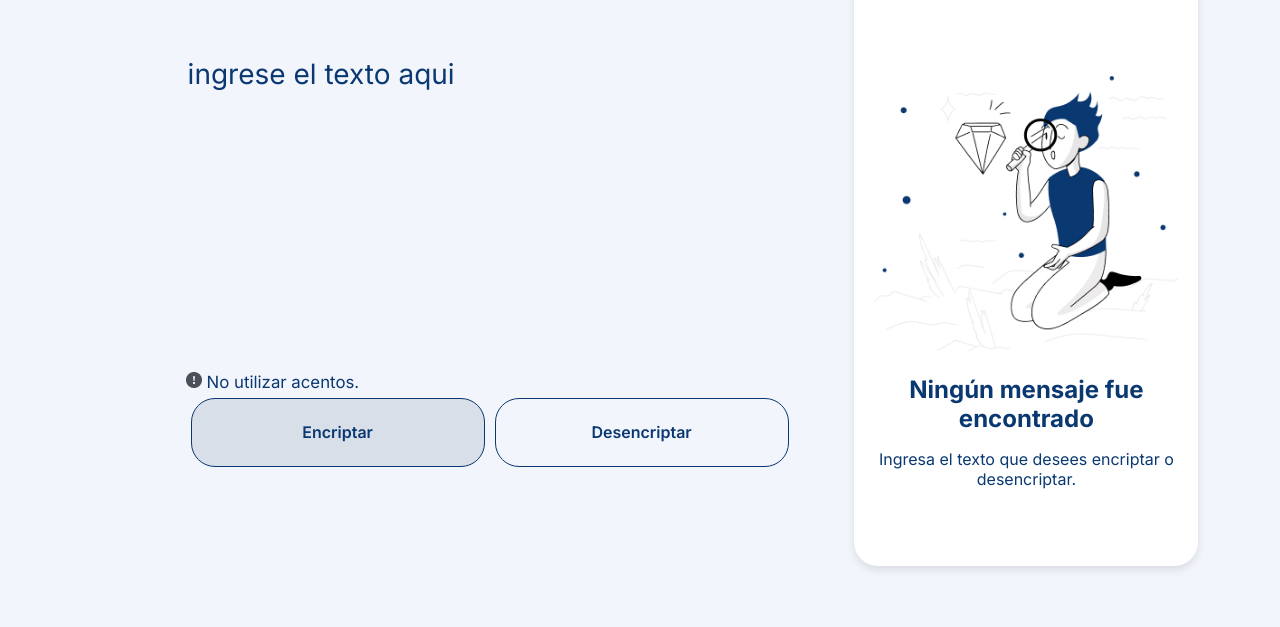
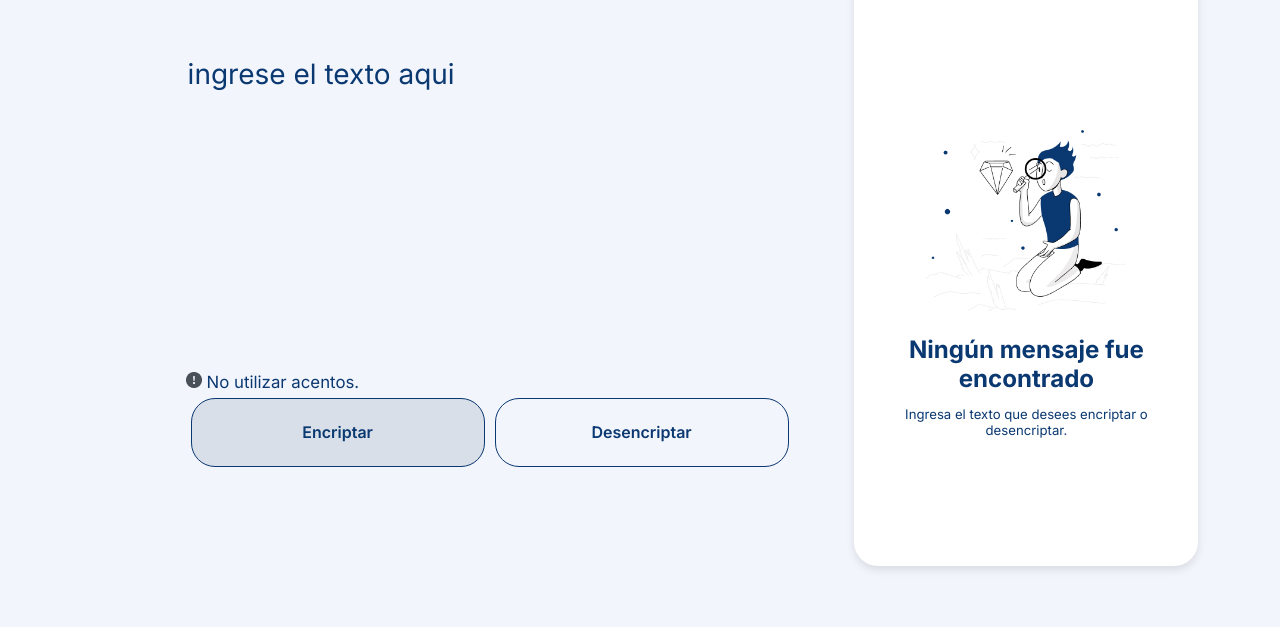
Before and after one commit to Fica-Millan/encriptador_de_texto, a plain HTML site: page index.html in a window 1280 px wide. Shown: the part 91-718 px from the top of the page. Drawn offline with Linux system fonts and the light colour scheme.

Commit message:
[v1] Ajustes al responsive

```diff
--- a/style.css
+++ b/style.css
@@ -292,7 +292,7 @@ footer p {
     font-size: 24px;
   }
 
-  .logo{
+  .logo {
     width: 80px;
   }
 
@@ -310,7 +310,27 @@ footer p {
 
 /* Estilos para dispositivos mas pequeños */
 @media only screen and (max-width: 470px) {
-  .campo-texto{
+  .campo-texto {
     margin-top: 25%;
   }
 }
+
+
+/* Estilos para una notebook de 15 pulgadas */
+@media only screen and (min-width: 768px) and (max-width: 1365px) {
+  .tu-elemento {
+    max-width: 768px;
+  }
+
+  .munieco{
+    max-width: 200px;
+  }
+
+  .seccion-derecha_parrafo1 {
+    font-size: 0.86em;
+  }
+
+  .seccion-derecha_parrafo2 {
+    font-size: 0.47em;
+  }
+}
```
